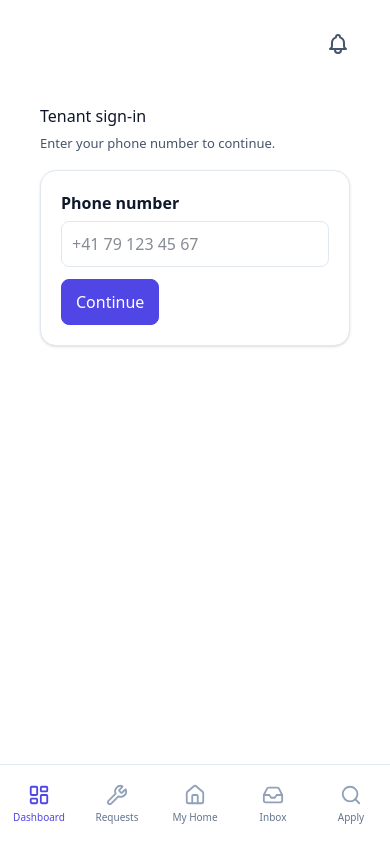
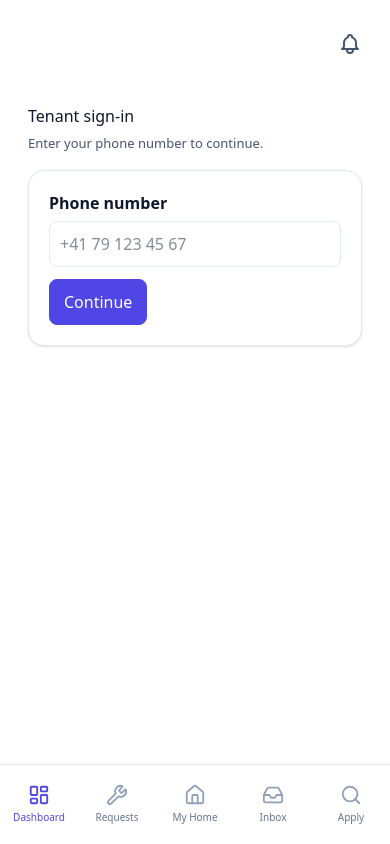
Before and after one commit to christophepian/Maintenance_agent, a Next.js app in the folder apps/web/: page /tenant in a window 390 px wide. Built offline with nearby package versions, Linux system fonts and the light colour scheme.

Commit message:
feat(ui): halve mobile x-padding + bump mobile base font to 15px across all pages

```diff
--- a/apps/web/components/AppShell.js
+++ b/apps/web/components/AppShell.js
@@ -375,7 +375,7 @@ export default function AppShell({ role: roleProp, children }) {
         )}
       </aside>
 
-      <main id="main-content" className="min-w-0 overflow-x-hidden p-6 pb-24 md:pb-6">
+      <main id="main-content" className="min-w-0 overflow-x-hidden px-3 py-6 pb-24 md:px-6 md:pb-6">
         {/* Header with notification bell */}
         {(role === "MANAGER" || role === "OWNER" || role === "TENANT" || role === "CONTRACTOR") && (
           <div className="flex justify-end mb-4 pr-2">
--- a/apps/web/components/layout/PageShell.jsx
+++ b/apps/web/components/layout/PageShell.jsx
@@ -3,7 +3,7 @@ import { cn } from "../../lib/utils";
 export default function PageShell({ children, className, variant = "default" }) {
   const base = "w-full";
   const variants = {
-    default: "min-h-screen bg-white text-slate-900 px-4 sm:px-6 py-6",
+    default: "min-h-screen bg-white text-slate-900 px-2 sm:px-4 py-6 text-[15px] sm:text-base",
     embedded: "bg-transparent text-slate-900 px-0 py-0",
   };
 
```
